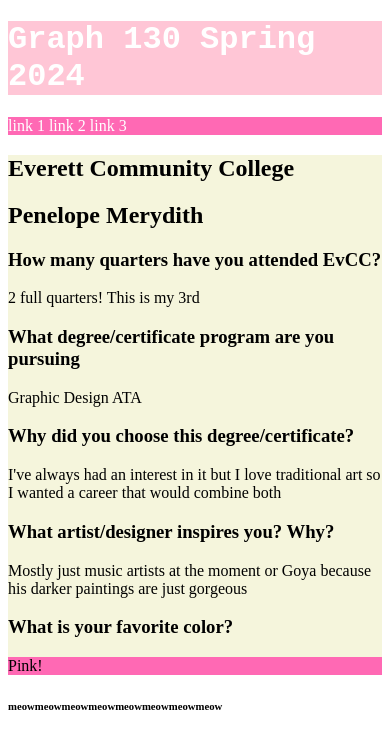
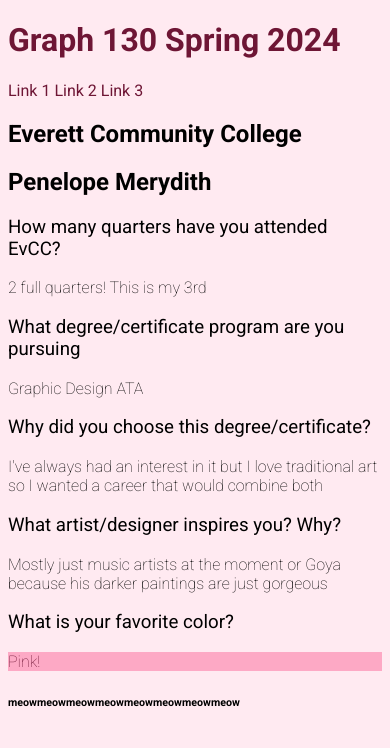
Before and after one commit to psmerydith/graph130, a plain HTML site: page index.html in a window 390 px wide. Drawn offline with Linux system fonts and the light colour scheme.

```diff
--- a/index.html
+++ b/index.html
@@ -4,35 +4,30 @@
     <meta charset="UTF-8">
     <meta name="viewport" content="width=device-width, initial-scale=1.0">
     <title>Graph 130</title>
-    <style>
-        h1{
-            color: white;
-            font-family: 'Courier New', Courier, monospace;
-        }
-    nav{
-        color: white;
-    }
-    </style>
+    <link href="../graph130/styles/index.css" rel="stylesheet">
+    <link rel="preconnect" href="https://fonts.googleapis.com">
+<link rel="preconnect" href="https://fonts.gstatic.com" crossorigin>
+<link href="https://fonts.googleapis.com/css2?family=Roboto:ital,wght@0,100;0,300;0,400;0,500;0,700;0,900;1,100;1,300;1,400;1,500;1,700;1,900&display=swap" rel="stylesheet">
 </head>
 <body>
-    <header style="background-color: rgba(255, 168, 193, 0.65);">
+    <header>
         <h1>Graph 130 Spring 2024</h1>
     </header>
-    <nav style="background-color: hotpink;">link 1 link 2 link 3</nav>
-    <main style="background-color: beige;">
+    <nav>Link 1 Link 2 Link 3</nav>
+    <main>
         <h2>Everett Community College</h2>
         <h2>Penelope Merydith</h3>
 
 <h3>How many quarters have you attended EvCC?</h3>
-<p>2 full quarters! This is my 3rd</p>
+    <p>2 full quarters! This is my 3rd</p>
 <h3>What degree/certificate program are you pursuing</h3>
-<p>Graphic Design ATA</p>
+    <p>Graphic Design ATA</p>
 <h3>Why did you choose this degree/certificate?</h3>
-<p>I've always had an interest in it but I love traditional art so I wanted a career that would combine both</p>
+    <p>I've always had an interest in it but I love traditional art so I wanted a career that would combine both</p>
 <h3>What artist/designer inspires you? Why?</h3>
-<p>Mostly just music artists at the moment or Goya because his darker paintings are just gorgeous</p>
+    <p>Mostly just music artists at the moment or Goya because his darker paintings are just gorgeous</p>
 <h3>What is your favorite color?</h3>
-<p style="background-color: hotpink;">Pink!</p>
+<p class="pink">Pink!</p>
     </main>
    <h6>meowmeowmeowmeowmeowmeowmeowmeow</h6>
 </body>
--- /dev/null
+++ b/styles/index.css
@@ -0,0 +1,21 @@
+body {
+    background-color:rgb(255, 234, 241);
+    font-family: "Roboto", sans-serif;
+}
+h1, nav {
+    color: rgb(110, 22, 53);
+}
+.pink {
+    background-color:  rgb(253, 169, 197);
+    color: rgb(110, 22, 53);
+}
+body p {
+    font-family: "Roboto", sans-serif;
+    font-weight: 100;
+    font-style: normal;
+}
+h3 {
+    font-family: "Roboto", sans-serif;
+    font-weight: 400;
+    font-style: normal;
+}
--- /dev/null
+++ b/styles/mobile.css
@@ -0,0 +1,37 @@
+@media screen and (max-width:768px) {
+    main, footer, header, nav.island {
+        display: block;
+        width: 95%;
+        margin: auto;
+    }
+    main article, main ul {
+        width: 90%;
+    }
+    h1 {
+        font-size: 2em;
+    }
+    h2 {
+        font-size: 1.3em;
+    }
+    /*below is the media query for fluid dimensions*/
+    .pure-g {
+        flex-flow: column;
+    }
+    body.fluid {
+        padding: 10px
+    }
+    .pure-u-1-3, .pure-u-2-3, .pure-u-1-5, body.fluid main, .zoe {
+        width: 100%;
+    }
+    .hero p {
+        width: 95vw;
+    }
+    /*below is stew recipe!*/
+    .recipe-content, .recipe-content img {
+        width: 90%;
+    }
+    /* below is history refactor  */
+    body.history img {
+        width: 90%
+    }
+}
```
Also changed, not shown: pages/fluid.html (+2 -1 lines), pages/history-refactor.html (+2 -1 lines), pages/lopez.html (+3 -2 lines), pages/orcas.html (+3 -2 lines), pages/recipe.html (+2 -1 lines), pages/theater2.html (+1 -0 lines).
